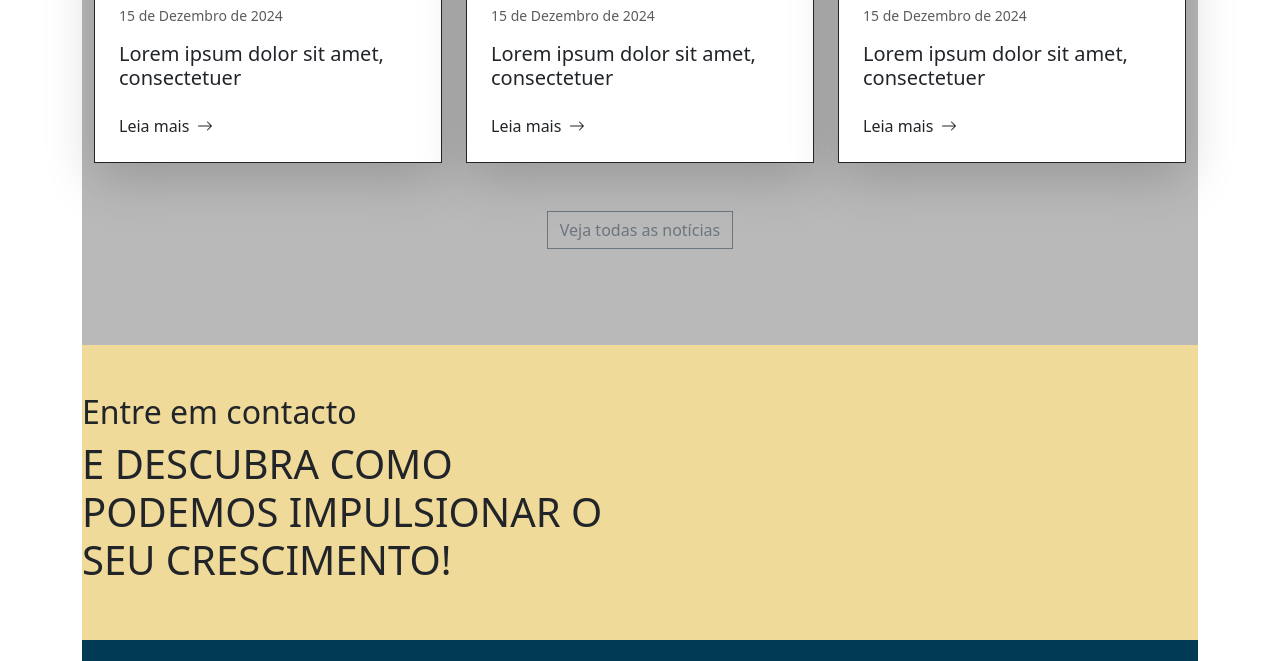
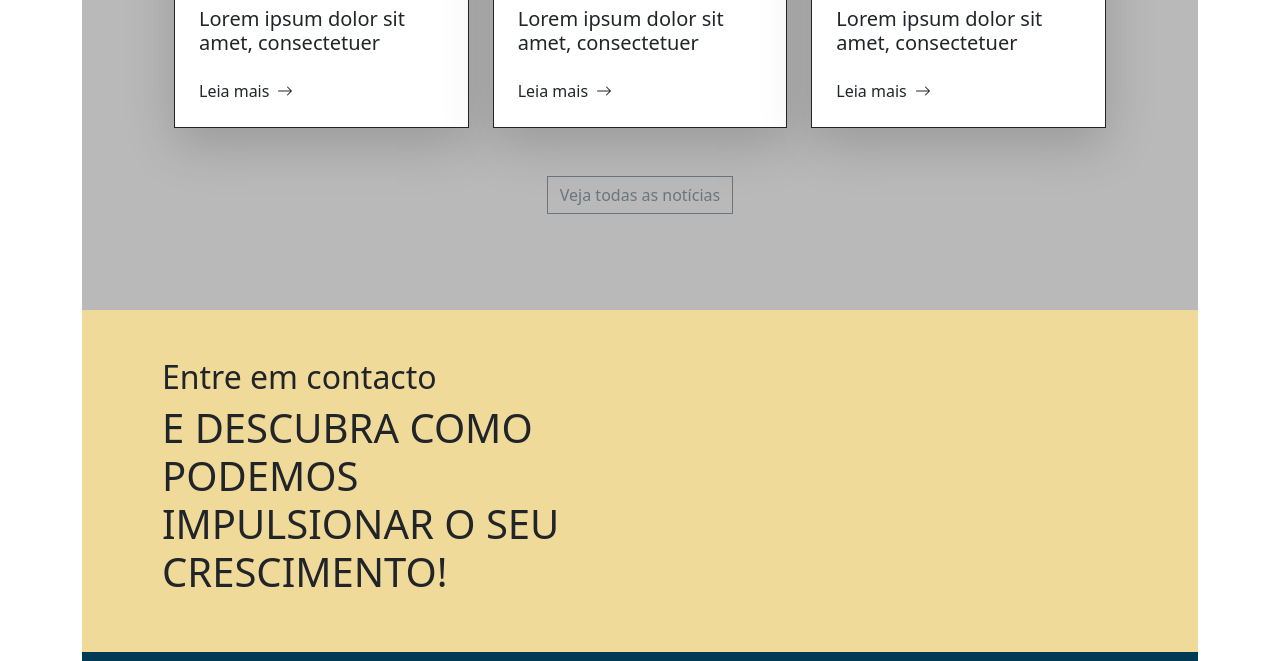
Before and after one commit to zenx5/taura, a plain HTML site: page site-futuro-2/page-one.html in a window 1280 px wide. Shown: the part 3918-4579 px from the top of the page. Drawn offline with nearby package versions, Linux system fonts and the light colour scheme; files whose address does not match are found by name.

Commit message:
layout ready

```diff
--- a/site-futuro-2/page-one.html
+++ b/site-futuro-2/page-one.html
@@ -319,7 +319,7 @@
         </div>
     </section>
 
-    <section class="py-5" style="background-color: #b9b9b9;">
+    <section class="py-5" style="background-color: #b9b9b9; padding-left: 5rem; padding-right: 5rem;">
         <div class="container">
             <div class="row justify-content-center mb-5">
                 <div class="col-md-8 text-center">
@@ -374,7 +374,7 @@
         </div>
     </section>
 
-    <section class="py-5" style="background-color: #f0da99;">
+    <section class="py-5" style="background-color: #f0da99; padding-left: 5rem; padding-right: 5rem;">
         <div class="row">
             <div class="col">
                 <h2>Entre em contacto</h2>
```
